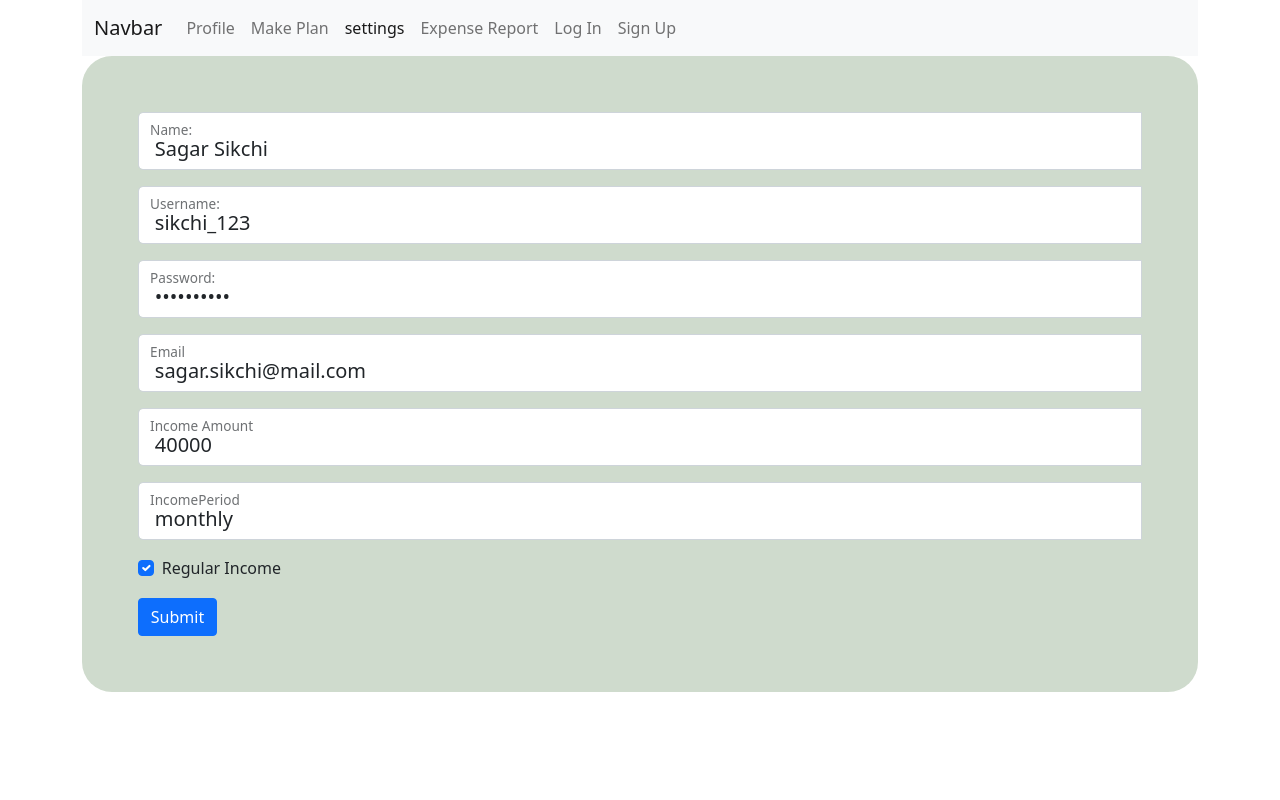
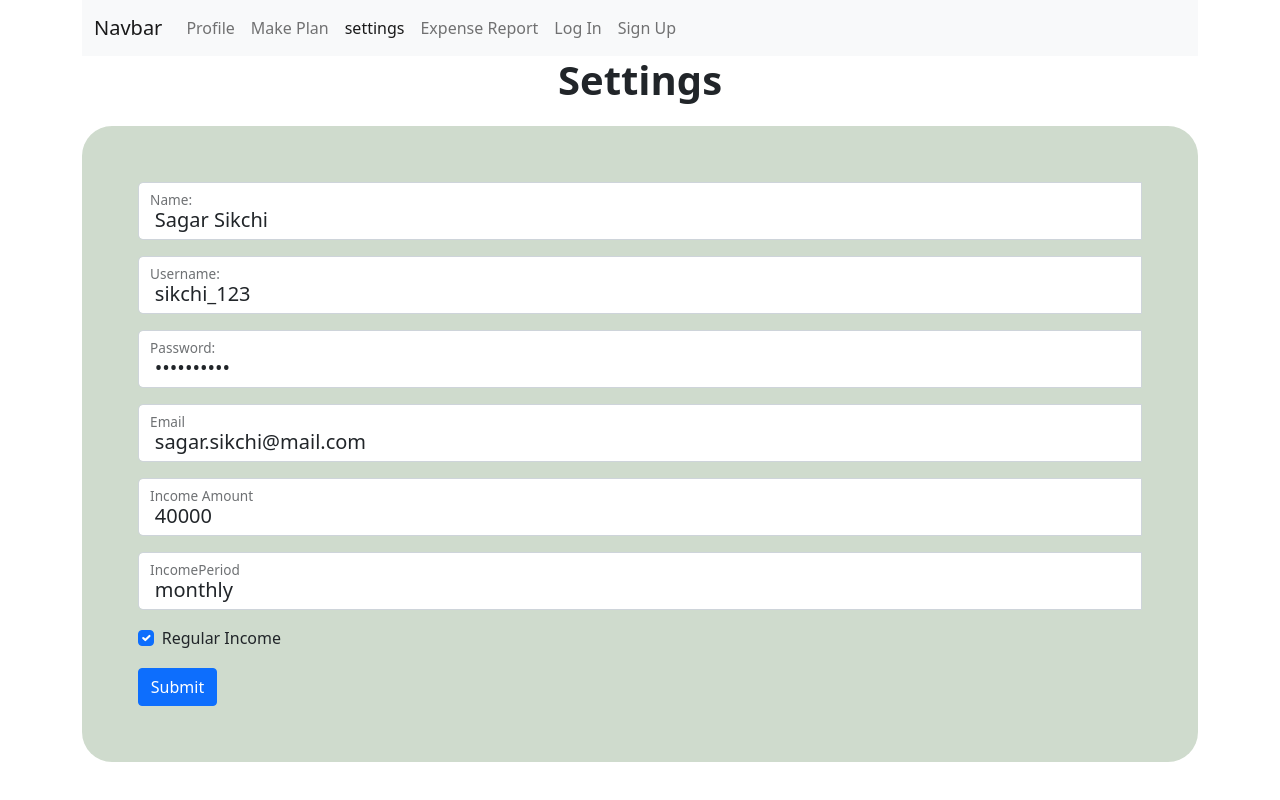
Before and after one commit to hussain18/Personal_Finance_Manager, a React (Create React App) app: page /settings in a window 1280 px wide. Built offline with nearby package versions, Linux system fonts and the light colour scheme.

Commit message:
page titles are added

```diff
--- a/src/App.css
+++ b/src/App.css
@@ -24,9 +24,14 @@
 .container-hovered:hover {
     transform: scale(1.025555);
     box-shadow: 3px 3px 5px gray;
-
 }
 
 .form-style {
     padding: 5%;
 }
+
+.page-title {
+    text-align: center;
+    font-weight: 700;
+    margin-bottom: 2%;
+}
--- a/src/components/expenseReport.js
+++ b/src/components/expenseReport.js
@@ -414,6 +414,8 @@ class ExpenseReport extends Component {
                 <NavBar
                     expenseReport = ' active'/>
 
+                <h1 className = 'page-title'>Expense Report</h1>
+
                 <ul type="none" style = {ulStyle}>
                     {yearsViewList}
                 </ul>
--- a/src/components/login.js
+++ b/src/components/login.js
@@ -30,6 +30,8 @@ export default class Settings extends Component {
         return <div className = "container">
 
             <NavBar logIn = ' active' />
+
+            <h1 className = 'page-title'>Login</h1>
 
             <form onSubmit={this.handleSubmit} className = "form-floating form-style component-container">
 
--- a/src/components/makePlan.js
+++ b/src/components/makePlan.js
@@ -109,6 +109,8 @@ class MakePlan extends Component {
                     settings = ''
                     expenseReport = ''/>
 
+                <h1 className = 'page-title'>Make Plan</h1>
+
                 {this.state.alert.active ?
                     <div className="alert alert-danger" role="alert">
                     {this.state.alert.message}
--- a/src/components/settings.js
+++ b/src/components/settings.js
@@ -37,6 +37,8 @@ export default class Settings extends Component {
         return <div className = "container">
 
             <NavBar settings = ' active' />
+
+            <h1 className = 'page-title'>Settings</h1>
 
             <form onSubmit={this.handleSubmit} className = "form-floating form-style component-container">
                 <div className = "input-group input-group-lg mb-3 form-floating">
--- a/src/components/signUp.js
+++ b/src/components/signUp.js
@@ -30,6 +30,8 @@ export default class Settings extends Component {
         return <div className = "container">
 
             <NavBar signUp = ' active' />
+
+            <h1 className = 'page-title'>Sign Up</h1>
 
             <form onSubmit={this.handleSubmit} className = "form-floating form-style component-container" >
                 <div className = "input-group input-group-lg mb-3 form-floating">
```
